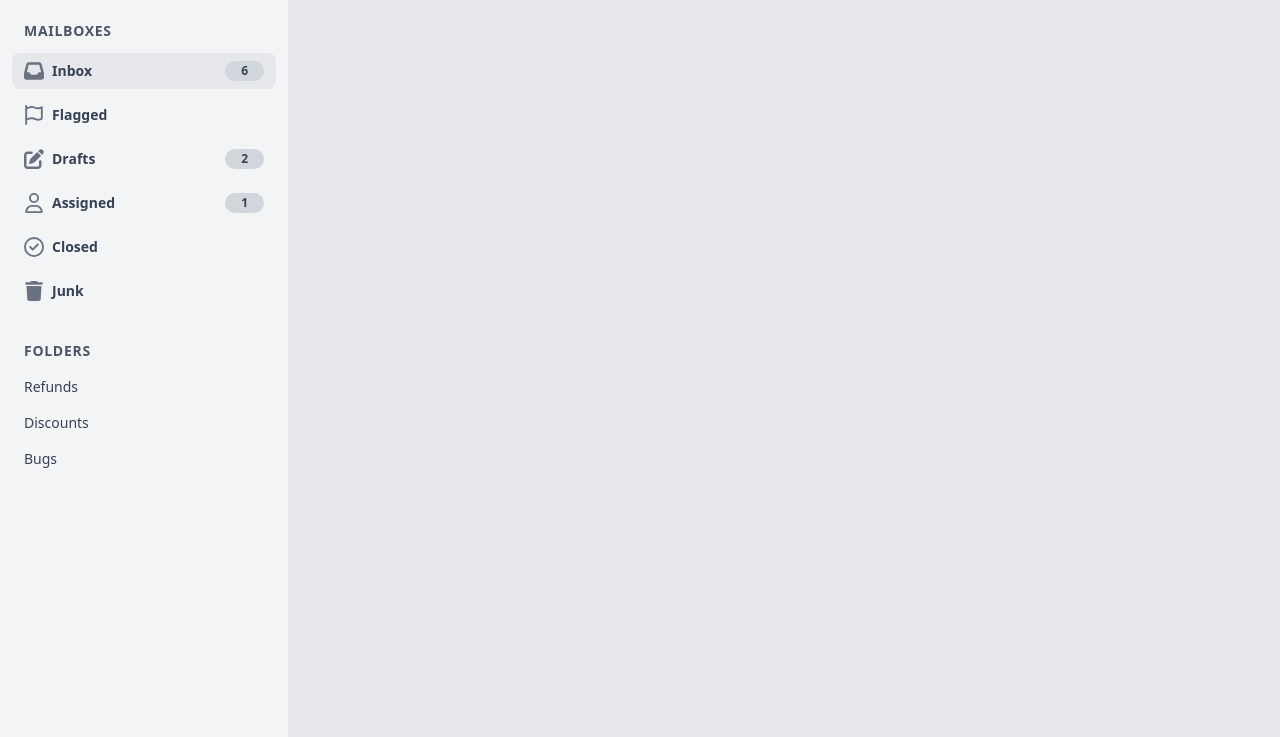
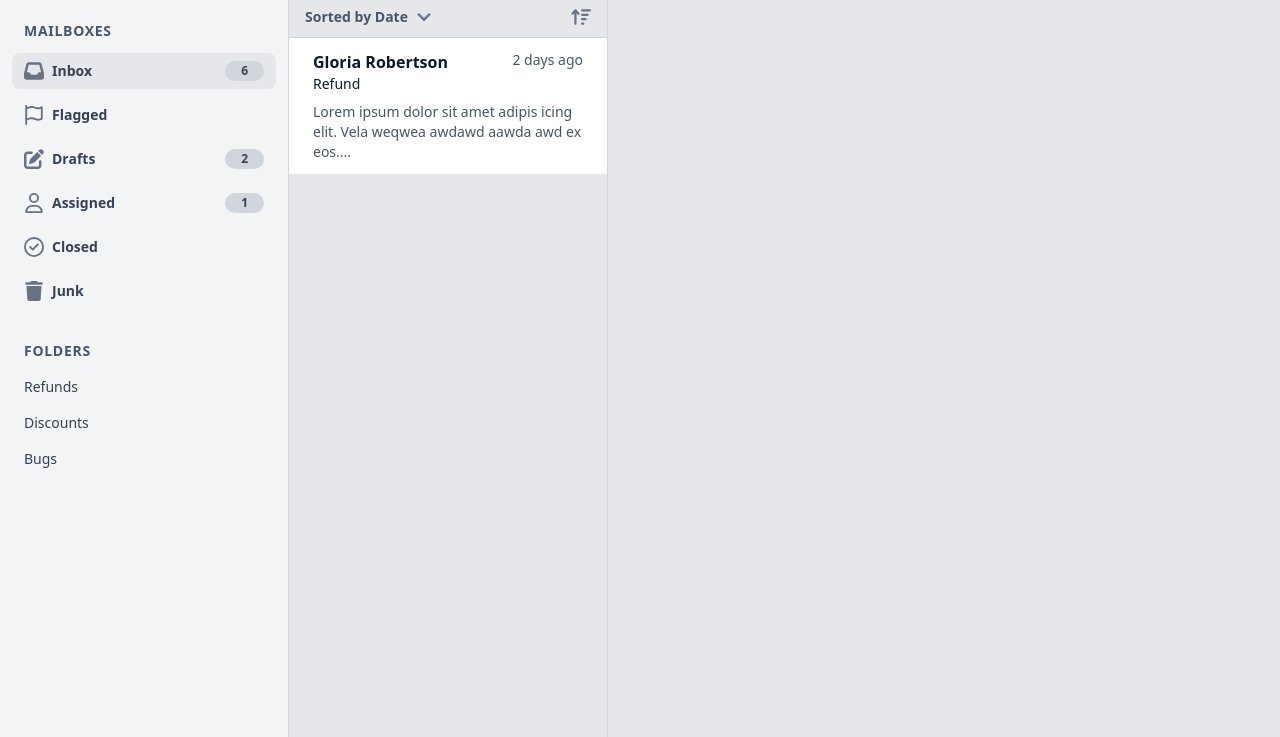
Before and after one commit to shahariarpo/Email-Application-Design, a website: page src/index.html in a window 1280 px wide. Shown: the part 63-800 px from the top of the page. Drawn offline with Linux system fonts and the light colour scheme.

Commit message:
add: mail inbox section

```diff
--- a/src/index.html
+++ b/src/index.html
@@ -240,9 +240,54 @@
             </div>
           </nav>
         </div>
-        <main>
-          <div></div>
-          <div></div>
+        <main class="flex flex-1">
+          <div class="w-full max-w-xs border-l border-r border-gray-300">
+            <div
+              class="px-4 py-2 flex items-center justify-between border-b border-gray-300"
+            >
+              <button class="flex items-center">
+                <p class="text-sm font-semibold text-gray-600">
+                  Sorted by Date
+                </p>
+                <svg
+                  class="ml-1 h-6 w-6 fill-current text-gray-500"
+                  xmlns="http://www.w3.org/2000/svg"
+                  viewBox="0 0 20 20"
+                >
+                  <path
+                    d="M9.293 12.95l.707.707L15.657 8l-1.414-1.414L10 10.828 5.757 6.586 4.343 8z"
+                  />
+                </svg>
+              </button>
+              <button>
+                <svg
+                  class="h-5 w-5 fill-current text-gray-500"
+                  xmlns="http://www.w3.org/2000/svg"
+                  viewBox="0 0 576 512"
+                >
+                  <path
+                    d="M151.6 42.4C145.5 35.8 137 32 128 32s-17.5 3.8-23.6 10.4l-88 96c-11.9 13-11.1 33.3 2 45.2s33.3 11.1 45.2-2L96 146.3 96 448c0 17.7 14.3 32 32 32s32-14.3 32-32l0-301.7 32.4 35.4c11.9 13 32.2 13.9 45.2 2s13.9-32.2 2-45.2l-88-96zM320 480l32 0c17.7 0 32-14.3 32-32s-14.3-32-32-32l-32 0c-17.7 0-32 14.3-32 32s14.3 32 32 32zm0-128l96 0c17.7 0 32-14.3 32-32s-14.3-32-32-32l-96 0c-17.7 0-32 14.3-32 32s14.3 32 32 32zm0-128l160 0c17.7 0 32-14.3 32-32s-14.3-32-32-32l-160 0c-17.7 0-32 14.3-32 32s14.3 32 32 32zm0-128l224 0c17.7 0 32-14.3 32-32s-14.3-32-32-32L320 32c-17.7 0-32 14.3-32 32s14.3 32 32 32z"
+                  />
+                </svg>
+              </button>
+            </div>
+            <div>
+              <a href="#" class="block px-6 py-3 bg-white">
+                <div class="flex justify-between">
+                  <span class="font-semibold text-gray-900">
+                    Gloria Robertson
+                  </span>
+                  <span class="text-sm text-gray-600"> 2 days ago </span>
+                </div>
+                <p class="text-sm text-gray-900">Refund</p>
+                <p class="mt-2 text-sm text-gray-600">
+                  Lorem ipsum dolor sit amet adipis icing elit. Vela weqwea
+                  awdawd aawda awd ex eos....
+                </p>
+              </a>
+            </div>
+          </div>
+          <div class="flex-1"></div>
         </main>
       </div>
     </div>
```
Also changed, not shown: css/style.css.
